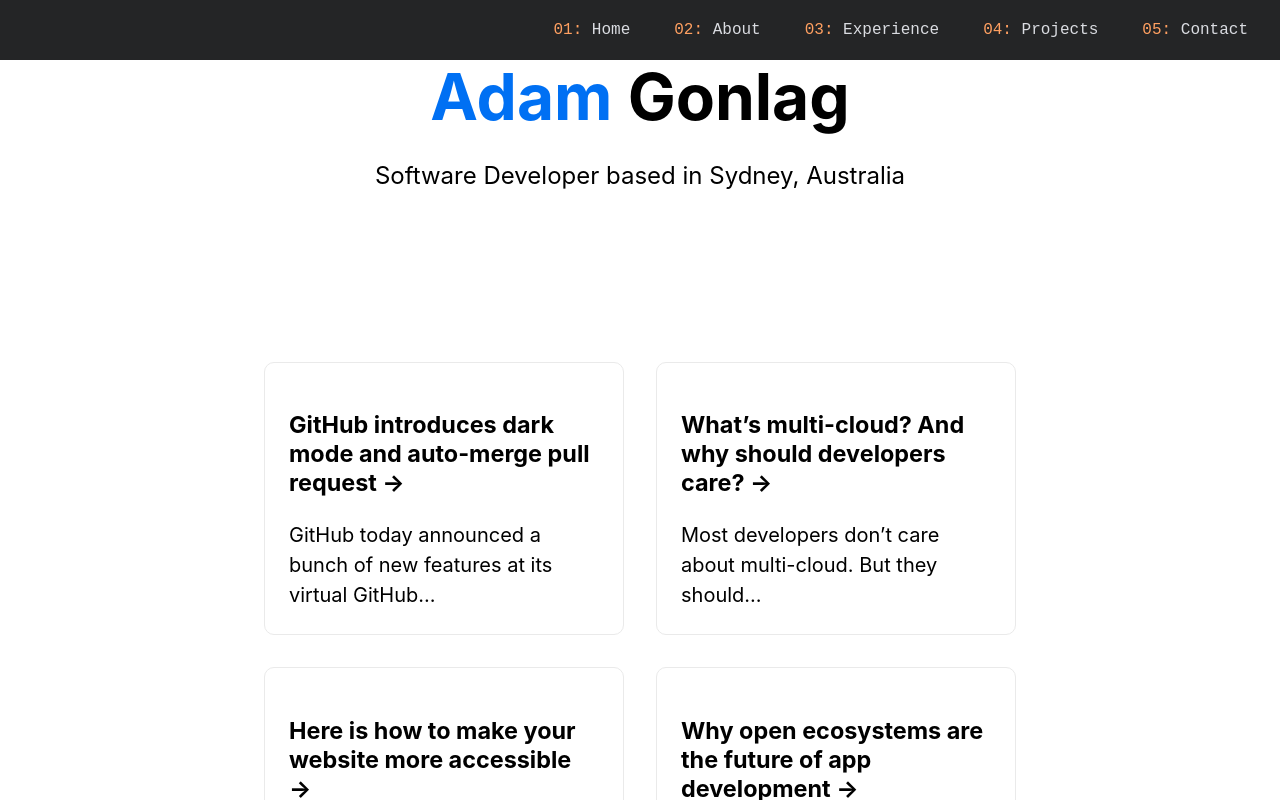
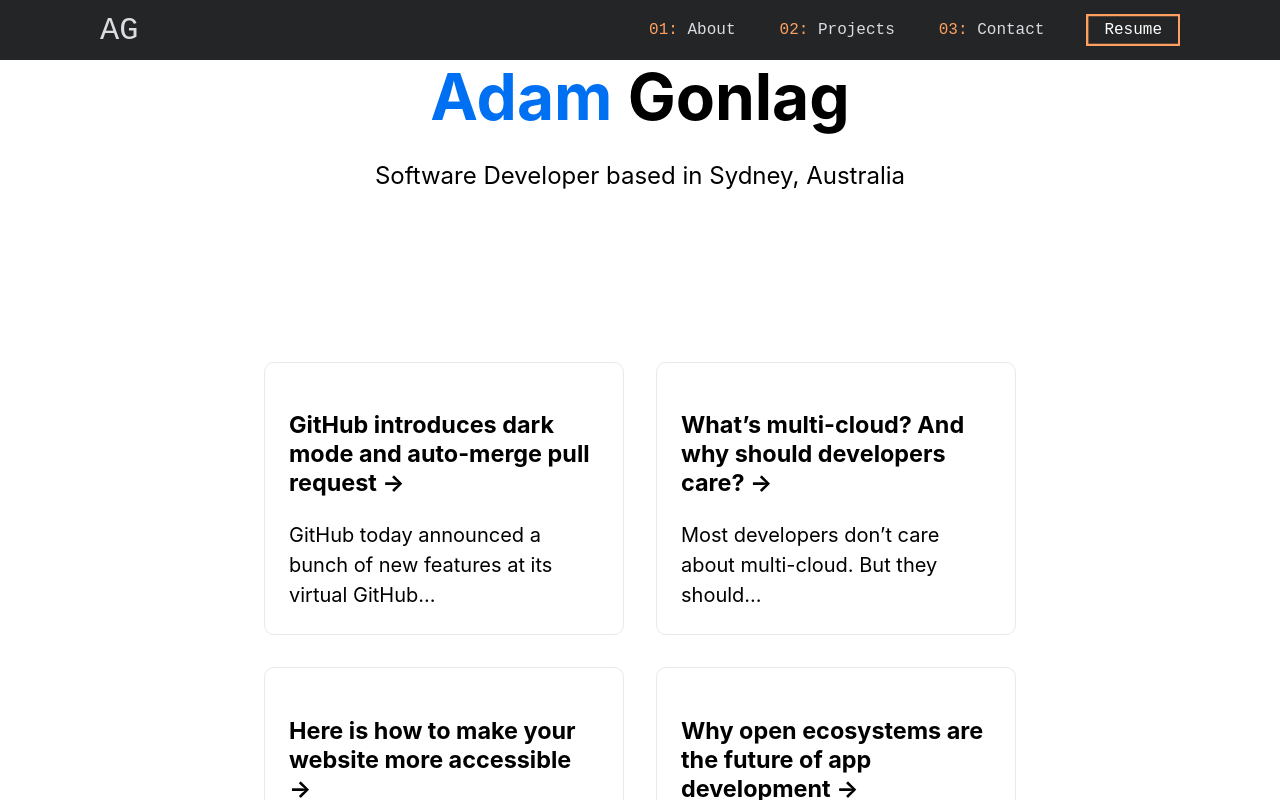
Before and after one commit to adamgonlag/portfolio, a Next.js app: page / in a window 1280 px wide. Shown: the top 800 px of the page. Built offline with nearby package versions, Linux system fonts and the light colour scheme.

Commit message:
convert to sass, implemet resume button animation

```diff
--- a/components/NavItem.js
+++ b/components/NavItem.js
@@ -1,4 +1,4 @@
-import navStyles from "../styles/Navbar.module.css";
+import navStyles from "../styles/Navbar.module.scss";
 import Link from "next/link";
 
 const NavItem = ({ item }) => {
--- a/components/Navbar.js
+++ b/components/Navbar.js
@@ -1,22 +1,28 @@
-import navStyles from "../styles/Navbar.module.css";
+import navStyles from "../styles/Navbar.module.scss";
 import React from "react";
 import NavItem from "./NavItem";
 
 const menuItems = [
-  { id: 1, name: "Home", slug: "/" },
-  { id: 2, name: "About", slug: "/about" },
-  { id: 3, name: "Experience", slug: "/experience" },
-  { id: 4, name: "Projects", slug: "/projects" },
-  { id: 5, name: "Contact", slug: "/contact" },
+  { id: 1, name: "About", slug: "/about" },
+  { id: 2, name: "Projects", slug: "/projects" },
+  { id: 3, name: "Contact", slug: "/contact" },
 ];
 
 const Navbar = () => {
   return (
     <nav className={navStyles.navbar}>
+      <div className={navStyles.navbar__logo}>AG</div>
       <ul className={navStyles.navbar__list}>
         {menuItems.map((item) => {
           return <NavItem key={item.id} item={item} />;
         })}
+        <li>
+          <button className={navStyles.navbar__button}>
+            <span>
+              <span>Resume</span>
+            </span>
+          </button>
+        </li>
       </ul>
     </nav>
   );
--- a/package.json
+++ b/package.json
@@ -12,7 +12,8 @@
     "next": "11.1.0",
     "react": "17.0.2",
     "react-dom": "17.0.2",
-    "react-icons": "^4.2.0"
+    "react-icons": "^4.2.0",
+    "sass": "^1.38.2"
   },
   "devDependencies": {
     "eslint": "7.32.0",
--- a/styles/Navbar.module.css
+++ /dev/null
@@ -1,46 +0,0 @@
-.navbar {
-  height: var(--nav-size);
-  background-color: var(--bg);
-  color: var(--text-color);
-  padding: 10px;
-  font-family: var(--font-mono);
-}
-
-.navbar__list {
-  max-width: 100%;
-  max-height: 100%;
-  display: flex;
-  justify-content: flex-end;
-  align-items: center;
-  list-style: none;
-  margin: 0;
-}
-
-.navbar__item {
-  margin: 5px 5px;
-  display: flex;
-  align-items: center;
-  justify-content: center;
-}
-
-.navbar__link {
-  padding: 5px 15px;
-  margin: 2px;
-}
-
-.navbar__link:hover {
-  color: var(--text-secondary);
-  border-radius: 10%;
-  filter: brightness(1.2);
-  transition: all 0.1s;
-}
-
-.navbar__icon svg {
-  fill: var(--text-color);
-  width: 20px;
-  height: 20px;
-}
-
-.navbar__span {
-  color: var(--text-secondary);
-}
--- /dev/null
+++ b/styles/Navbar.module.scss
@@ -0,0 +1,126 @@
+.navbar {
+  height: var(--nav-size);
+  background-color: var(--bg);
+  color: var(--text-color);
+  padding: 10px 100px;
+  font-family: var(--font-mono);
+  display: flex;
+  align-items: center;
+  justify-content: space-between;
+
+  &__logo {
+    font-size: 2rem;
+  }
+
+  &__list {
+    max-width: 100%;
+    max-height: 100%;
+    display: flex;
+    justify-content: flex-end;
+    align-items: center;
+    list-style: none;
+    margin: 0;
+  }
+
+  &__item {
+    margin: 5px 5px;
+    display: flex;
+    align-items: center;
+    justify-content: center;
+  }
+
+  &__link {
+    padding: 5px 15px;
+    margin: 2px;
+
+    &:hover {
+      color: var(--text-secondary);
+      filter: brightness(1.2);
+      transition: all 0.2s;
+    }
+  }
+
+  &__span {
+    color: var(--text-secondary);
+  }
+
+  // Resume button hover effect
+  &__button {
+    font-family: inherit;
+    font-size: inherit;
+    position: relative;
+    display: inline-block;
+    overflow: hidden;
+    color: white;
+    font-weight: 500;
+    padding: 0.3rem 1rem;
+    pointer-events: auto;
+    cursor: pointer;
+    background: var(--text-secondary);
+    border: 2px solid var(--text-secondary);
+
+    margin: 0;
+    margin-left: 20px;
+
+    &::before,
+    &::after {
+      position: absolute;
+      top: 0;
+      left: 0;
+      width: 100%;
+      height: 100%;
+    }
+
+    span {
+      display: block;
+      position: relative;
+    }
+
+    > span {
+      overflow: hidden;
+    }
+
+    &:hover > span > span {
+      color: var(--bg);
+      font-weight: bold;
+      animation: MoveUpInitial 0.1s forwards, MoveUpEnd 0.1s forwards 0.1s;
+    }
+
+    &::before {
+      content: "";
+      background: var(--bg);
+      width: 100%;
+      height: 100%;
+      transform-origin: 50% 100%;
+      -webkit-clip-path: polygon(0 0, 100% 0, 100% 100%, 0% 100%);
+      clip-path: polygon(0 0, 100% 0, 100% 100%, 0% 100%);
+      transition: clip-path 0.1s, -webkit-clip-path 0.1s;
+      transition-timing-function: cubic-bezier(0.7, 0, 0.2, 1);
+    }
+
+    &:hover::before {
+      transition-duration: 0.3s;
+      -webkit-clip-path: polygon(0 0, 100% 0, 0 0, 0% 100%);
+      clip-path: polygon(0 0, 100% 0, 0 0, 0% 100%);
+    }
+
+    &:hover {
+      filter: brightness(1.2);
+    }
+  }
+}
+
+@keyframes MoveUpInitial {
+  to {
+    transform: translate3d(0, -105%, 0);
+  }
+}
+
+@keyframes MoveUpEnd {
+  from {
+    transform: translate3d(0, 100%, 0);
+  }
+  to {
+    transform: translate3d(0, 0, 0);
+  }
+}
--- a/styles/globals.css
+++ b/styles/globals.css
@@ -27,3 +27,7 @@ a {
 * {
   box-sizing: border-box;
 }
+
+.container {
+  margin: 0px 50px;
+}
```
Also changed, not shown: 1 other file (tests, documents, lock files or other folders).
